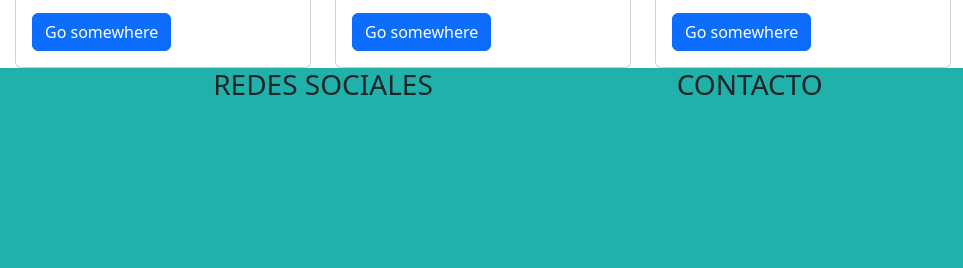
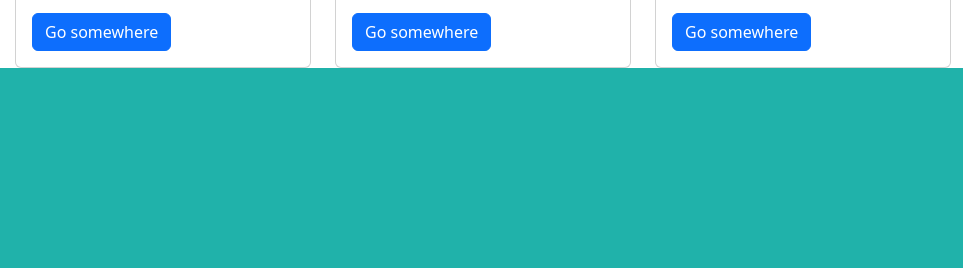
Before and after one commit to sabribidal/clase11, a plain HTML site: page pages/productos.html in a window 1280 px wide. Shown: the part 1432-1700 px from the top of the page, 317-1280 px from the left. Drawn offline with nearby package versions, Linux system fonts and the light colour scheme.

Commit message:
modificamos el footer de productos

```diff
--- a/pages/productos.html
+++ b/pages/productos.html
@@ -120,12 +120,6 @@
             <div class="col-xl-4 col-12 d-flex justify-content-center">
                 <img src="../img/logo Lacoste.jpg" alt="logo Lacoste">
             </div>
-            <div class="col-xl-4 col-12 d-flex justify-content-center">
-                <h3>REDES SOCIALES</h3>
-            </div>
-            <div class="col-xl-4 col-12 d-flex justify-content-center">
-                <h3>CONTACTO</h3>
-            </div>
         </footer>
     </div>
     <!-- LINK JAVASCRIPT BOOTSTRAP -->
```
